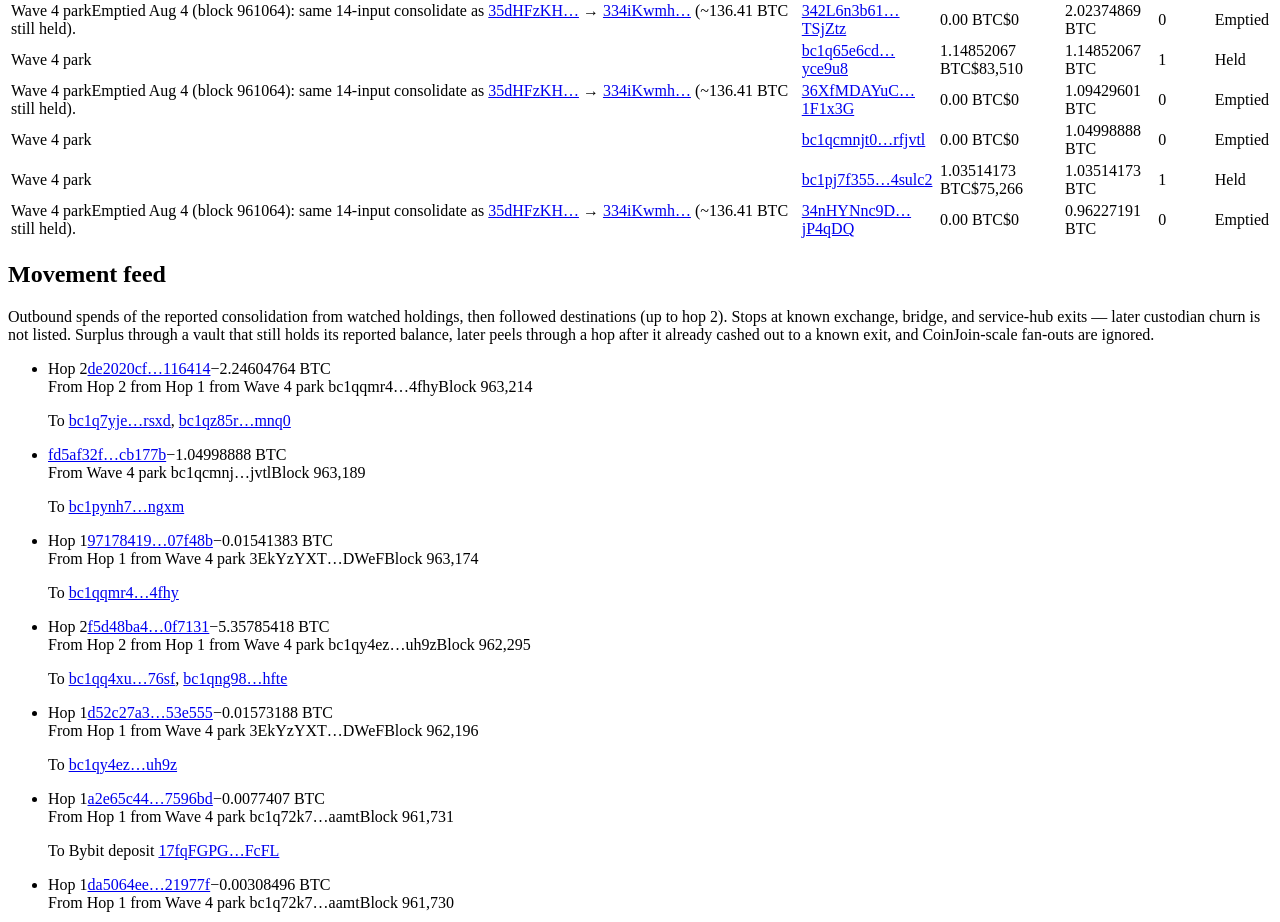
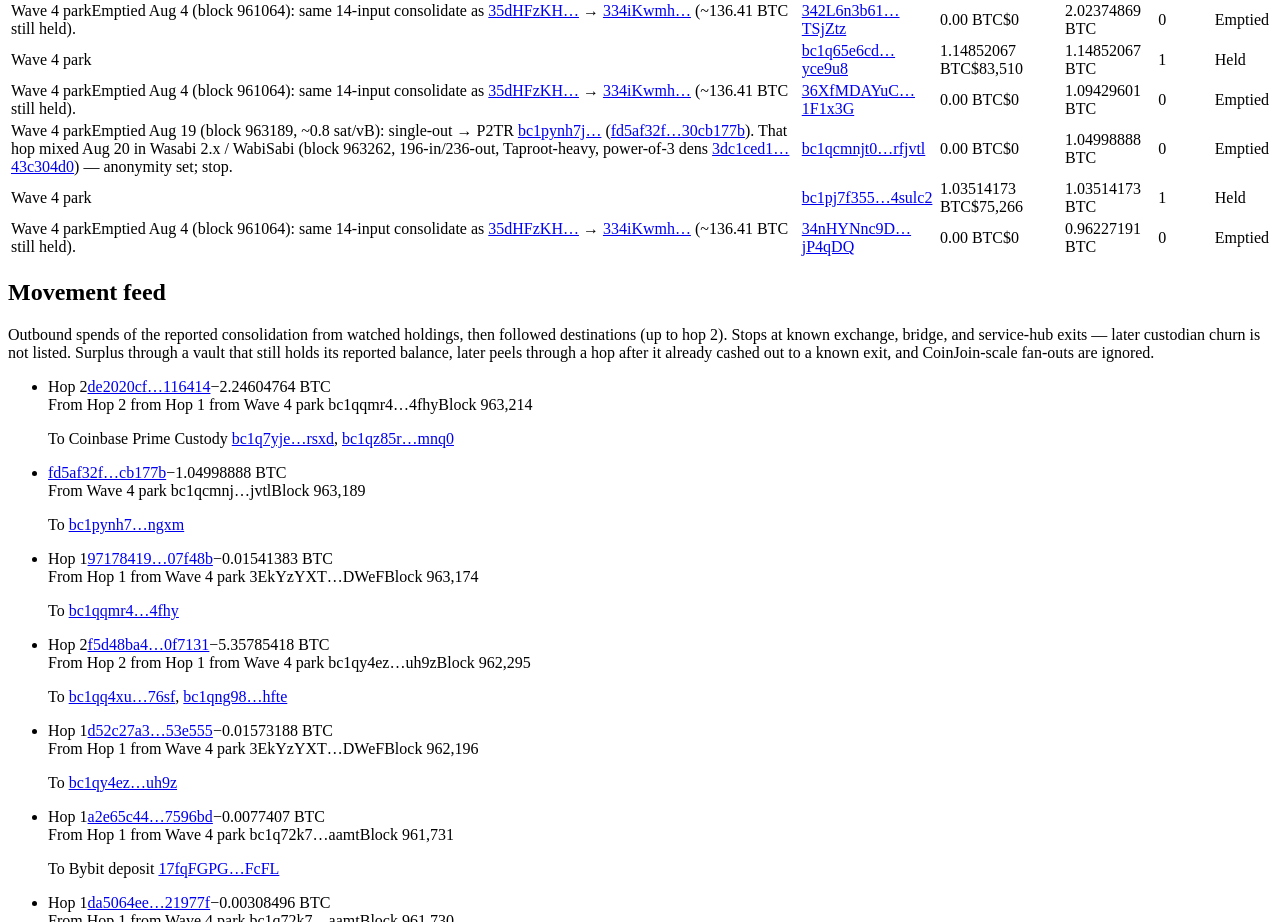
Before and after one commit to SamSamskies/coldcard-hack-tracker, a React (Vite) app: page / in a window 1280 px wide. Shown: the part 7229-8151 px from the top of the page. Built offline with nearby package versions, Linux system fonts and the light colour scheme; the HTML template or start-up script is replaced by a standard one.

Commit message:
chore: update incident data with new addresses and notes for Wave 4 park

```diff
--- a/src/data/incident.ts
+++ b/src/data/incident.ts
@@ -571,6 +571,7 @@ export const NO_POLL_BALANCE_ADDRESSES = [
   '342L6n3b61n1CGoh8wCzuzyXUvyZTSjZtz', // Wave 4 park
   '36XfMDAYuCn76DDJt5HV6kJxCukb1F1x3G', // Wave 4 park
   '34nHYNnc9DLxo3iCzvSHiyD2YsC3jP4qDQ', // Wave 4 park
+  'bc1qcmnjt058q8hs4fvjr9wlu2kt974fyqnprfjvtl', // Wave 4 park
 ] as const;
 
 /** Wave 1/2 + community vaults — balances from the cron snapshot. */
@@ -720,6 +721,8 @@ export const CORE_HOLDING_ADDRESSES: readonly HoldingAddress[] = [
     label: 'Wave 4 park',
     reportBtc: 1.04998888,
     clusterId: 'wave4-aug3',
+    pollBalance: false,
+    note: 'Emptied Aug 19 (block 963189, ~0.8 sat/vB): single-out → P2TR [bc1pynh7j…](address:bc1pynh7jn4jqh7h5v4l6fxxkjk7a0tqvt603ysnyn00824qmh2njcesd7ngxm) ([fd5af32f…30cb177b](txid:fd5af32f0c71a9e2cdc9d966130f31ccc5a2fa2ae320b283b61d4e1b30cb177b)). That hop mixed Aug 20 in Wasabi 2.x / WabiSabi (block 963262, 196-in/236-out, Taproot-heavy, power-of-3 dens [3dc1ced1…43c304d0](txid:3dc1ced1483f7800cc4019772b9a941bcabf5fc810fed4fb920c2ec843c304d0)) — anonymity set; stop.',
   },
   {
     address: 'bc1pj7f35576cz0cznm75h6scp9eknqeqx4r666kdpcnk9slgh4sp5vs4sulc2',
@@ -810,6 +813,12 @@ export const KNOWN_ADDRESS_LABELS: Readonly<Record<string, string>> = {
    */
   bc1qdj58duywm3ng0twrxk5kykup9q6jmmj72n60ms: 'Coinbase Prime Custody',
   /**
+   * Commingled hop-2 consolidate target (block 963214): 55-in → this + peel.
+   * Trail touched via prior Wave 4 hop address churn (not pure park stack).
+   * Arkham: Coinbase Prime Custody (OKLink: Coinbase Cold Wallet_299).
+   */
+  bc1q7yjedqu4thq908rkwmmqpst7sf8j0djplhrsxd: 'Coinbase Prime Custody',
+  /**
    * Repeated peel target from Bullish hot wallet 324H9 (blocks 960837+).
    * Arkham: Wintermute (Binance deposit address tag).
    */
```
